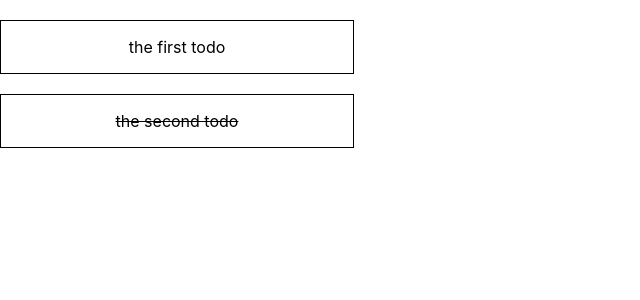
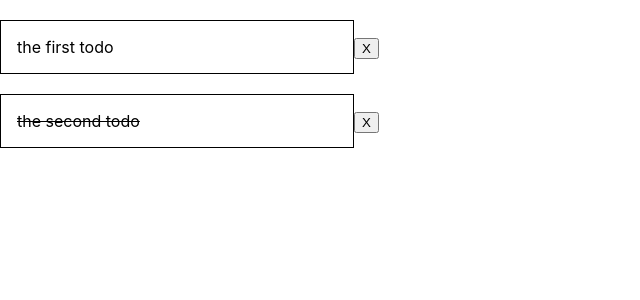
Before and after one commit to lauda2/day10-react-todolist-starter, a React (Create React App) app: page / in a window 1280 px wide. Shown: the top 300 px of the page, without its empty margins (0-640 px from the left). Built offline with nearby package versions, Linux system fonts and the light colour scheme.

Commit message:
feat: add X button

```diff
--- a/src/App.css
+++ b/src/App.css
@@ -3,7 +3,7 @@
   padding: 16px;
   border: 1px solid #000;
   margin-top: 20px;
-  text-align: center;
+  display: inline-block;
 }
 
 .todo-item .done {
--- a/src/App.js
+++ b/src/App.js
@@ -1,4 +1,4 @@
-import { useContext, createContext, useReducer } from 'react';
+import { useReducer } from 'react';
 import './App.css';
 import TodoGroup from './components/TodoGroup';
 import TodoContext from './contexts/TodoContext';
--- a/src/components/TodoItem.jsx
+++ b/src/components/TodoItem.jsx
@@ -2,14 +2,16 @@ import { useContext } from "react";
 import TodoContext from "../contexts/TodoContext";
 
 function ToDoItem(props) {
-  const { state, dispatch } = useContext(TodoContext);
-  function makeAsDone() {
-    dispatch({ type: "TOGGLE_TODO", payload: { id: props.todo.id } });
-  }
+    const { state, dispatch } = useContext(TodoContext);
+    function makeAsDone() {
+        dispatch({ type: "TOGGLE_TODO", payload: { id: props.todo.id } });
+    }
 
-  return <div className="todo-item">
-    <span className={props.todo.done ? "done" : ""} onClick={makeAsDone}>{props.todo.text}</span>
-  </div>;
+    return <><div className="todo-item">
+        <span className={props.todo.done ? "done" : ""} onClick={makeAsDone}>{props.todo.text}</span>
+
+    </div>
+        <button>X</button><br/></>;
 }
 
 export default ToDoItem;
```
